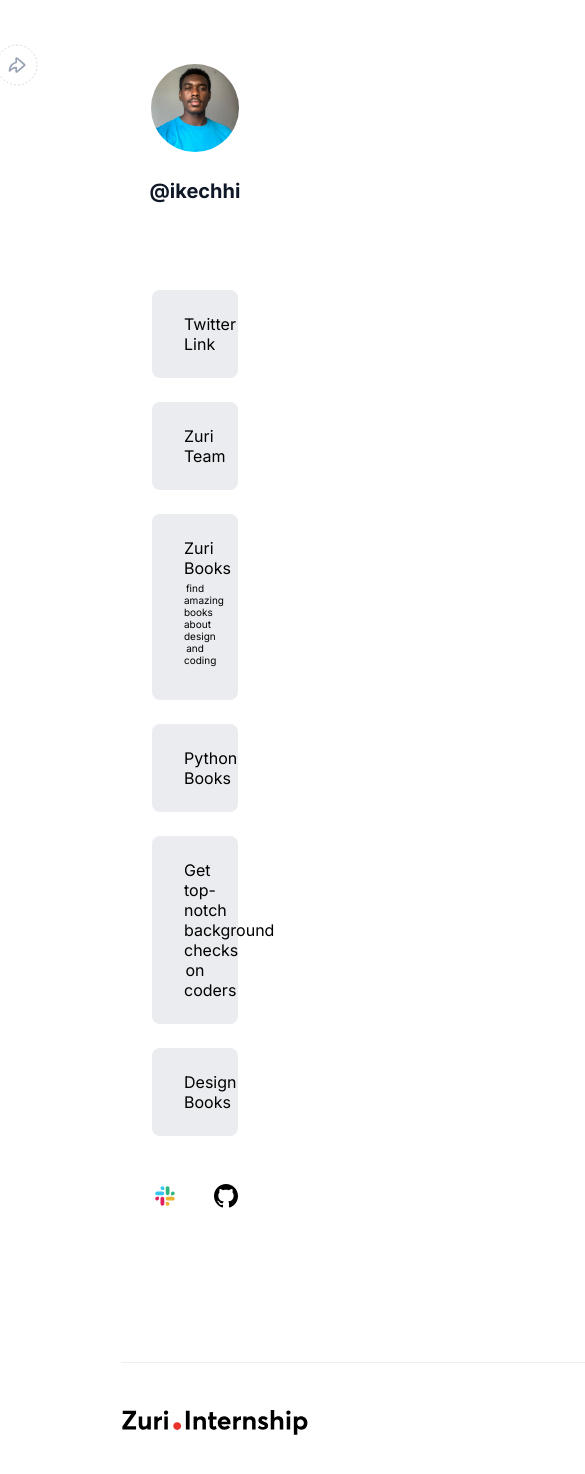
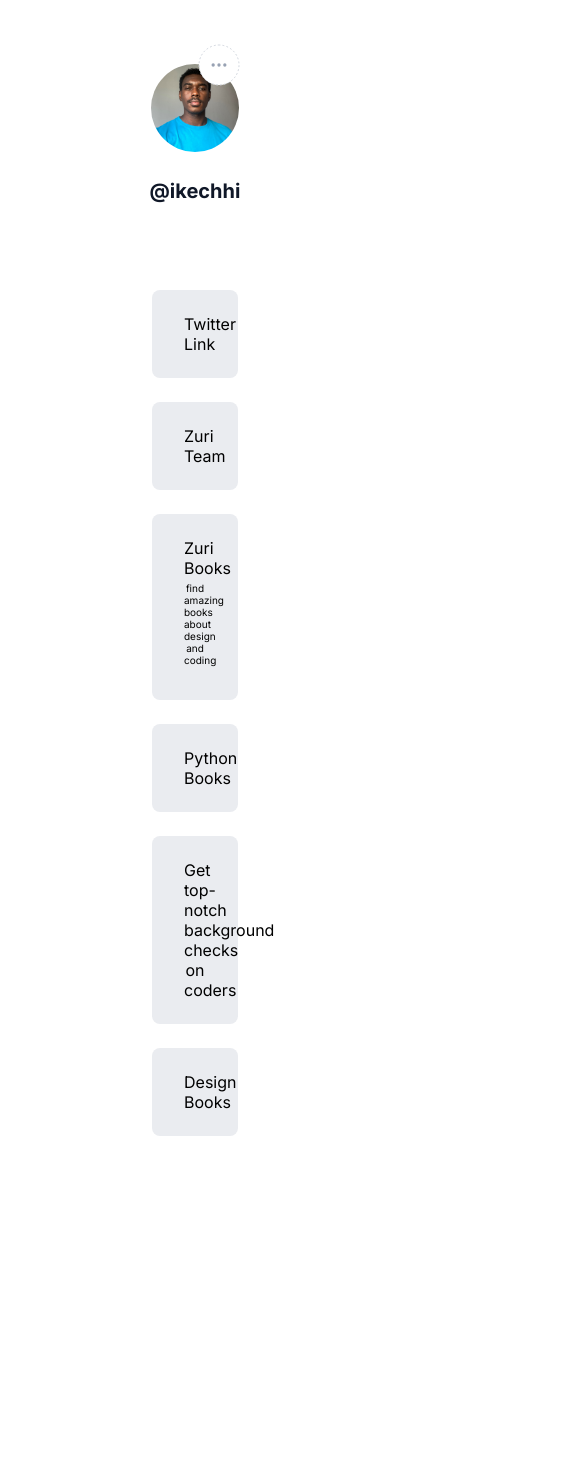
Before and after one commit to ElemaGp/linktree-type-project, a React (Create React App) app: page / in a window 390 px wide. Shown: the top 1474 px of the page, 585 px wide, since content can reach past the window. After the commit the page ends 1160 px from the top, so only its background shows below. Built offline with nearby package versions, Linux system fonts and the light colour scheme.

Commit message:
Create Responsiveness For Tablet Device

```diff
--- a/src/components/footer/Footer.jsx
+++ b/src/components/footer/Footer.jsx
@@ -5,12 +5,12 @@ import ingressivelogo from "../../assets/ingressivelogo.svg"
 
 const Footer = () => {
   return (
-    <div className="footer">
+    <footer className="footer">
         <img src={zurilogo} alt="zuri logo" />
         <span>HNG Internship 9 Frontend Task</span>
         <img src={ingressivelogo} alt="ingressive for good logo" />
 
-    </div>
+    </footer>
   )
 }
 
--- a/src/components/footer/footer.css
+++ b/src/components/footer/footer.css
@@ -16,3 +16,12 @@
     line-height: 24px;
     color: #667085;
 }
+
+
+/*============== MEDIA QUERIES (MEDIUM DEVICES) ie. tablets ============= */
+@media screen and (max-width: 1024px) {
+    .footer {
+        display: none;
+
+    }
+}
--- a/src/components/header/Header.jsx
+++ b/src/components/header/Header.jsx
@@ -1,6 +1,7 @@
 import "./header.css"
 import me from "../../assets/me.jpeg"
 import shareicon from "../../assets/shareicon.svg"
+import more from "../../assets/more.svg"
 
 import React from 'react'
 
@@ -8,6 +9,7 @@ const Header = () => {
   return (
     <div className="header">
       <img src={shareicon} alt="share icon" className="shareIcon" />
+      <img src={more} alt="more icon" className="moreIcon" />
       <img id="profile__img" src={me} alt="profile pic" />
       <span id="twitter">@ikechhi</span>
       <span id="slack">G. I Elema</span>
--- a/src/components/header/header.css
+++ b/src/components/header/header.css
@@ -2,6 +2,21 @@
     display: flex;
     flex-direction: column;
     align-items: center;
+}
+
+.shareIcon{
+    position: absolute;
+    top: 44px;
+    right: 352px;
+    cursor: pointer;
+}
+
+.moreIcon{
+    display: none;
+    position: absolute;
+    top: 44px;
+    right: 150px;
+    cursor: pointer;
 }
 
 #profile__img{
@@ -23,9 +38,16 @@
     visibility: hidden;
 }
 
-.shareIcon{
-    position: absolute;
-    top: 44px;
-    right: 352px;
-    cursor: pointer;
+
+
+
+/*============== MEDIA QUERIES (MEDIUM DEVICES) ie. tablets ============= */
+@media screen and (max-width: 1024px) {
+    .shareIcon {
+        display: none;
+    }
+
+    .moreIcon{
+        display: flex;
+    }
 }
--- a/src/components/items/items.css
+++ b/src/components/items/items.css
@@ -21,3 +21,12 @@ p{
     justify-content: center;
     gap: 37px;
 }
+
+
+/*============== MEDIA QUERIES (MEDIUM DEVICES) ie. tablets ============= */
+@media screen and (max-width: 1024px) {
+    .icons {
+        display: none;
+
+    }
+}
```
Also changed, not shown: src/assets/more.svg (added).
